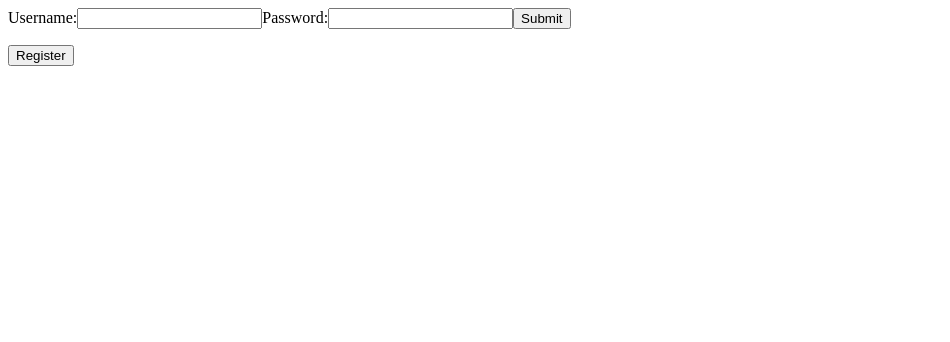
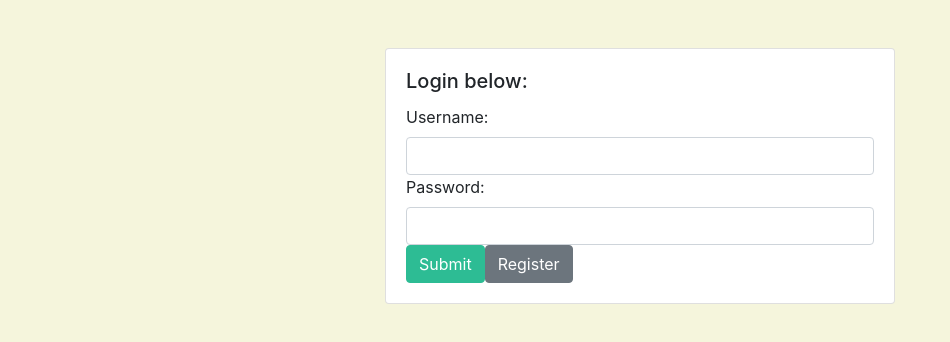
Before and after one commit to mareeanamaro/myFlix-client, a React (Vite) app: page / in a window 1280 px wide. Shown: the top 342 px of the page, without its empty margins (0-950 px from the left). Built offline with nearby package versions, Linux system fonts and the light colour scheme.

Commit message:
Added bootstrap, grid and initial styling

```diff
--- a/package.json
+++ b/package.json
@@ -23,6 +23,7 @@
     "process": "^0.11.10",
     "prop-types": "^15.8.1",
     "react": "^17.0.2",
+    "react-bootstrap": "^2.2.1",
     "react-dom": "^17.0.2"
   },
   "dependencies": {
--- a/src/components/login-view/login-view.jsx
+++ b/src/components/login-view/login-view.jsx
@@ -1,5 +1,8 @@
 import React, { useState } from 'react';
 import axios from 'axios';
+import '../login-view/login-view.scss';
+import {Form, Button, Container, Row, Col , CardGroup, Card} from 'react-bootstrap';
+
 
 export function LoginView(props) {
     const [ username, setUsername ] = useState('');
@@ -24,22 +27,46 @@ export function LoginView(props) {
 
 return (
     <>
-    <form>
-        <label>
-            Username:
-            <input type="text" value={username}
-            onChange={ e => setUsername(e.target.value)}/>
-        </label>
-        <label>
-            Password:
-            <input type="password" value={password}
-            onChange={ e => setPassword(e.target.value)}/>
-        </label>
-        <button type="submit" onClick={handleSubmit}>Submit</button>
-    </form>
-    <p>
-        <button onClick={props.handleRegister}>Register</button>
-        </p>
+    <Container>
+    <Row className="m-5 mx-auto w-50">
+    <Col>
+    <CardGroup>
+        <Card>
+            <Card.Body>
+            <Card.Title>Login below:</Card.Title>
+
+    <Form>
+        <Form.Group controlID="formUsername">
+            <Form.Label>Username:</Form.Label>
+            <Form.Control
+            type="text"
+            value={username}
+            onChange={ e => setUsername(e.target.value)}
+            required
+            />
+        </Form.Group>
+        <Form.Group controlID="formPassword">
+            <Form.Label>Password:</Form.Label>
+            <Form.Control
+            type="password"
+            value={password}
+            onChange={ e => setPassword(e.target.value)}
+            required
+            />
+        </Form.Group>
+        <Button className="login-submit-button" type="submit" onClick={handleSubmit}>Submit</Button>
+        <Button variant="secondary" onClick={props.handleRegister}>Register</Button>
+    </Form>
+
+
+
+
+        </Card.Body>
+</Card>
+</CardGroup>
+</Col>
+</Row>
+</Container>
     </>
 
 );}
--- a/src/components/login-view/login-view.scss
+++ b/src/components/login-view/login-view.scss
@@ -0,0 +1,9 @@
+.login-submit-button {
+    background-color: #2DBC94;
+    border-color: #2DBC94;
+  }
+
+  .login-submit-button:hover {
+    background-color: #1da07b;
+    border-color: white;
+  }
--- a/src/components/main-view/main-view.jsx
+++ b/src/components/main-view/main-view.jsx
@@ -5,6 +5,8 @@ import { LoginView } from '../login-view/login-view';
 import { RegistrationView } from '../registration-view/registration-view';
 import { MovieCard } from '../movie-card/movie-card';
 import { MovieView} from '../movie-view/movie-view';
+import {Form, Button, Container, Row, Col , CardGroup, Card} from 'react-bootstrap';
+import '../main-view/main-view.scss';
 
 class MainView extends React.Component {
 
@@ -21,6 +23,8 @@ class MainView extends React.Component {
 
         this.handleRegister = this.handleRegister.bind(this);
         this.onRegistration = this.onRegistration.bind(this);
+        this.handleLogOut = this.handleLogOut.bind(this);
+        //this.handleLogin = this.handleLogin.bind(this);
     }
 
     componentDidMount() {
@@ -57,11 +61,27 @@ class MainView extends React.Component {
         this.setState(
             {token, user}
         );
+        window.location.reload();
     }
 
     handleRegister() {
         this.setState({
             shouldCreateAccount: true
+        });
+    }
+
+    /*handleLogin(){
+        this.setState ({
+            shouldCreateAccount: false,
+            user: null
+        });
+        }*/
+
+    handleLogOut() {
+        localStorage.removeItem('token');
+        localStorage.removeItem('user');
+        this.setState({
+            user: null
         });
     }
 
@@ -81,19 +101,35 @@ class MainView extends React.Component {
 
        if (movies.length === 0) return <div className="main-view" />;
 
-        return (
-          <div className="main-view">
+       return (
+        <>
+        <Row>
+          {selectedMovie
+            ? (
+              <Row className="justify-content-md-center">
+                <Col md={6}>
+                  <MovieView movie={selectedMovie} onBackClick={newSelectedMovie => { this.setSelectedMovie(newSelectedMovie); }} />
+                </Col>
+              </Row>
+            )
+            : (
+              <Row className="justify-content-md-around d-flex m-3">
+                {movies.map(movie => (
+                  <Col className="align-items-space-around d-flex mb-3" md={6} lg= {3}>
+                    <MovieCard key={movie._id} movie={movie} onMovieClick={newSelectedMovie => { this.setSelectedMovie(newSelectedMovie); }}/>
+                  </Col>
+                ))}
+                       <Button className="d-flex align-self-center" variant="danger" onClick={this.handleLogOut}>Log Out</Button>
+              </Row>
+            )
+          }
 
-          {selectedMovie
-            ? <MovieView movie = {selectedMovie} onBackClick= {
-                newSelectedMovie => {this.setSelectedMovie(newSelectedMovie);}}/>
+        </Row>
 
-            : movies.map(movie => (
-            <MovieCard key={movie._id} movie={movie} onMovieClick={(movie) => { this.setSelectedMovie(movie) }} />
-            ))
-            }
-          </div>
-        );
+        </>
+      );
+
+
     }
 
     }
--- a/src/components/main-view/main-view.scss
+++ b/src/components/main-view/main-view.scss
@@ -0,0 +1,4 @@
+
+body {
+    background-color:beige;
+  }
--- a/src/components/movie-card/movie-card.jsx
+++ b/src/components/movie-card/movie-card.jsx
@@ -1,10 +1,28 @@
 import React from 'react';
 import PropTypes from 'prop-types';
+import Button from 'react-bootstrap/Button';
+import Card from 'react-bootstrap/Card';
+import CardGroup from 'react-bootstrap/CardGroup';
+import '../movie-card/movie-card.scss'
 
 export class MovieCard extends React.Component {
     render() {
         const { movie, onMovieClick } = this.props;
-        return <div className="movie-card" onClick={()=> {onMovieClick(movie); }}> {movie.Title} </div>
+        return (
+
+        <CardGroup>
+        <Card className='card'>
+        <Card.Img src={movie.ImagePath} />
+        <Card.Body>
+          <Card.Title>{movie.Title}</Card.Title>
+          <Card.Text>{movie.Description}</Card.Text>
+          <Button className="open-link" onClick={() => onMovieClick(movie)} variant="link">Open</Button>
+        </Card.Body>
+      </Card>
+      </CardGroup>
+    );
+
+        //<div className="movie-card" onClick={()=> {onMovieClick(movie); }}> {movie.Title} </div>
     }
 }
 
--- a/src/components/movie-card/movie-card.scss
+++ b/src/components/movie-card/movie-card.scss
@@ -0,0 +1,3 @@
+.open-link {
+    color: #2DBC94
+}
--- a/src/components/movie-view/movie-view.jsx
+++ b/src/components/movie-view/movie-view.jsx
@@ -1,24 +1,41 @@
 import React from 'react';
 import PropTypes from 'prop-types';
+import {Form, Button, Container, Row, Col , CardGroup, Card} from 'react-bootstrap';
+import '../movie-view/movie-view.scss';
 
 export class MovieView extends React.Component {
 
     render() {
         const { movie, onBackClick } = this.props;
         return (
-            <div className="movie-view">
-            <div className="movie-poster"><img  alt={movie.title} height="400" crossOrigin="anonymous" src={movie.ImagePath} /></div>
-            <div className="movie-title">
-                <span className="label">Title: </span>
-                <span className="value">{movie.Title}</span>
-            </div>
-            <div className="movie-description">
-                <span className="label">Description: </span>
-                <span className="value">{movie.Description}</span>
-            </div>
-            <button onClick={() => { onBackClick(null);}}>Back</button>
-            </div>);
+           <>
+             <Container>
+    <Row className= "m-3 mx-auto h-1">
+    <Col>
+    <CardGroup>
+        <Card>
 
+         <Card.Img src={movie.ImagePath}/>
+            <Card.Body>
+             <Card.Title>{movie.Title}</Card.Title>
+            <Card.Subtitle>{movie.Director.Name}, {movie.Release}</Card.Subtitle>
+           <p></p>
+          <Card.Text>{movie.Description}
+          </Card.Text>
+          <Card.Text>{movie.Genre.Name}
+          </Card.Text>
+
+          </Card.Body>
+
+
+            </Card>
+</CardGroup>
+<Button onClick={() => { onBackClick(null);}}>Back</Button>
+</Col>
+
+</Row>
+</Container>
+        </>)
     }
 }
 
--- a/src/components/registration-view/registration-view.jsx
+++ b/src/components/registration-view/registration-view.jsx
@@ -1,5 +1,6 @@
 import React, {useState} from 'react';
 import axios from 'axios';
+import {Form, Button, Container, Row, Col , CardGroup, Card} from 'react-bootstrap';
 
 export function RegistrationView(props) {
     const [ username, setUsername ] = useState('');
@@ -26,29 +27,55 @@ export function RegistrationView(props) {
         }
     }
 
+
 return (
-    <form>
-        <label>
-            Username:
-            <input type="text" value={username}
-            onChange={ e => setUsername(e.target.value)}/>
-        </label>
-        <label>
-            Password:
-            <input type="password" value={password}
-            onChange={ e => setPassword(e.target.value)}/>
-        </label>
-        <label>
-            Email:
-            <input type="text" value={email}
-            onChange={ e => setEmail(e.target.value)}/>
-        </label>
-        {/* <label>
-            Birthday:
-            <input type="birthday" value={birthday}
-            onChange={ e => setBirthday(e.target.value)}/>
-        </label> */}
-        <button type="submit" onClick={handleSubmit}>Register</button>
-    </form>
+<Container>
+    <Row className= "m-5 mx-auto w-50">
+    <Col>
+    <CardGroup>
+        <Card>
+            <Card.Body>
+            <Card.Title>Register below:</Card.Title>
 
+<Form>
+
+    <Form.Group controlID="formUsername">
+        <Form.Label>Username:</Form.Label>
+        <Form.Control
+        type="text"
+        value={username}
+        onChange={ e => setUsername(e.target.value)}
+        required
+        placeholder='Enter your desired username'
+        />
+    </Form.Group>
+    <Form.Group controlID="formPassword">
+        <Form.Label>Password:</Form.Label>
+        <Form.Control
+        type="password"
+        value={password}
+        onChange={ e => setPassword(e.target.value)}
+        required
+        minLength={8}
+        placeholder='Your password must be 8 or more characters long'
+        />
+    </Form.Group>
+    <Form.Group controlID="formEmail">
+        <Form.Label>Email:</Form.Label>
+        <Form.Control
+        type="text"
+        value={email}
+        onChange={ e => setEmail(e.target.value)}
+        required
+        placeholder='Enter your email address'/>
+        </Form.Group>
+    <Button variant="primary" type="submit" onClick={handleSubmit}>Register</Button>
+    <Button variant="secondary" /*onClick={props.handleLogin}*/>Go to Login Page</Button>
+</Form>
+</Card.Body>
+</Card>
+</CardGroup>
+</Col>
+</Row>
+</Container>
 );}
--- a/src/index.html
+++ b/src/index.html
@@ -1,7 +1,13 @@
 <!DOCTYPE html>
 <html>
   <head>
+    <link
+      rel="stylesheet"
+      href="https://maxcdn.bootstrapcdn.com/bootstrap/4.2.1/css/bootstrap.min.css"
+    />
+
     <title>myFlix</title>
+
   </head>
   <body>
     <div class="app-container"></div>
--- a/src/index.jsx
+++ b/src/index.jsx
@@ -1,15 +1,16 @@
 import React from 'react';
 import ReactDOM from 'react-dom';
 import MainView from './components/main-view/main-view';
-
-// Import statement to indicate that you need to bundle `./index.scss`
+import Container from 'react-bootstrap/Container';
 import './index.scss';
 
 // Main component (will eventually use all the others)
 class MyFlixApplication extends React.Component {
   render() {
     return (
+      <Container>
       <MainView />
+      </Container>
     );
   }
 }
--- a/src/index.scss
+++ b/src/index.scss
@@ -1,5 +1,3 @@
-$color: steelblue;
-
-.my-flix {
-  color: $color;
+body {
+  background-color: beige;
 }
```
Also changed, not shown: 8 other files (tests, documents, lock files or other folders).
